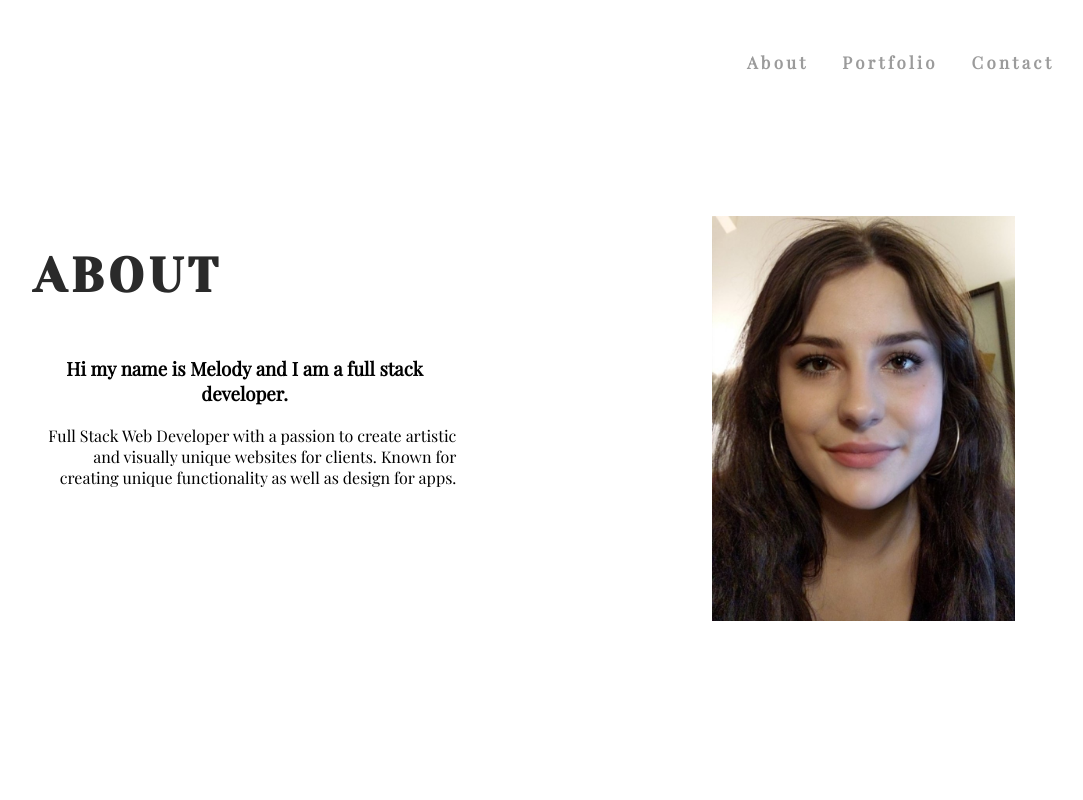
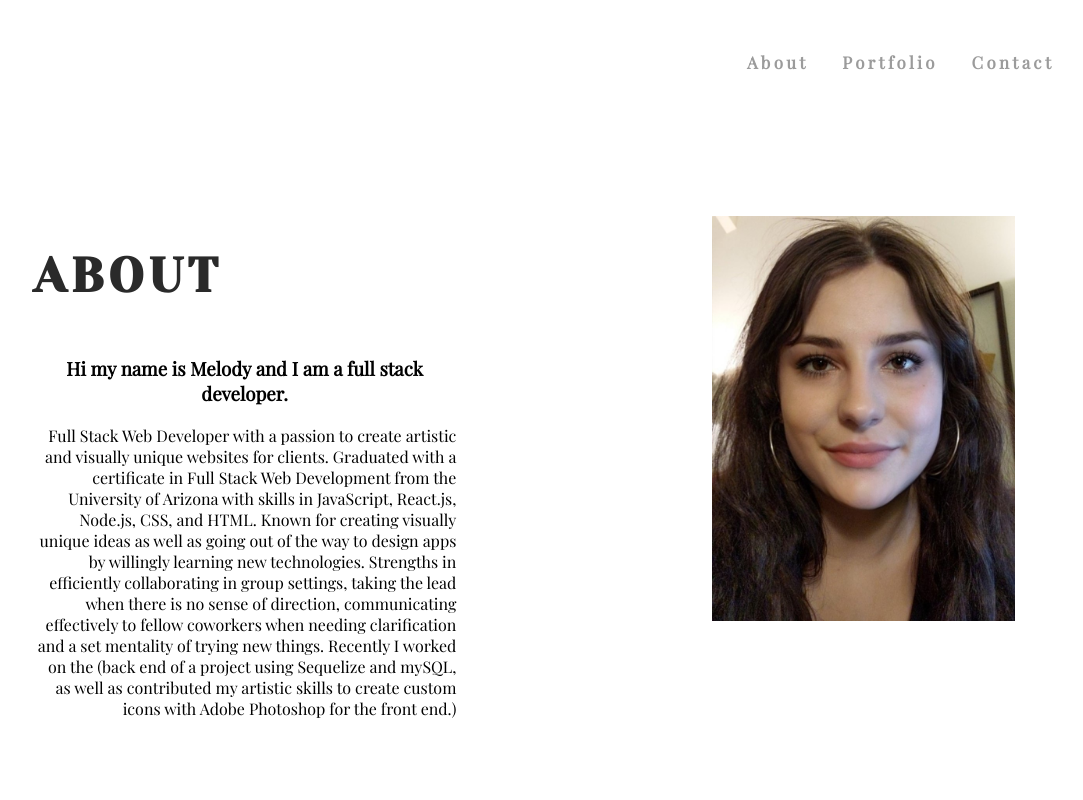
Before and after one commit to melodykirshberg/Updated-React-Portfolio, a React (Create React App) app: page / in a window 1280 px wide. Shown: the top 800 px of the page, without its empty margins (159-1242 px from the left). Built offline with nearby package versions, Linux system fonts and the light colour scheme.

Commit message:
updating with brandstatement

```diff
--- a/src/components/About/Data.js
+++ b/src/components/About/Data.js
@@ -2,6 +2,6 @@ import Self from './Self.jpg';
 
 export default {
     header: 'Hi my name is Melody and I am a full stack developer.',
-    bio: 'Full Stack Web Developer with a passion to create artistic and visually unique websites for clients. Known for creating unique functionality as well as design for apps.',
+    bio: 'Full Stack Web Developer with a passion to create artistic and visually unique websites for clients. Graduated with a certificate in Full Stack Web Development from the University of Arizona with skills in JavaScript, React.js, Node.js, CSS, and HTML. Known for creating visually unique ideas as well as going out of the way to design apps by willingly learning new technologies. Strengths in efficiently collaborating in group settings, taking the lead when there is no sense of direction, communicating effectively to fellow coworkers when needing clarification and a set mentality of trying new things. Recently I worked on the (back end of a project using Sequelize and mySQL, as well as contributed my artistic skills to create custom icons with Adobe Photoshop for the front end.)',
     image: Self
 }
```
